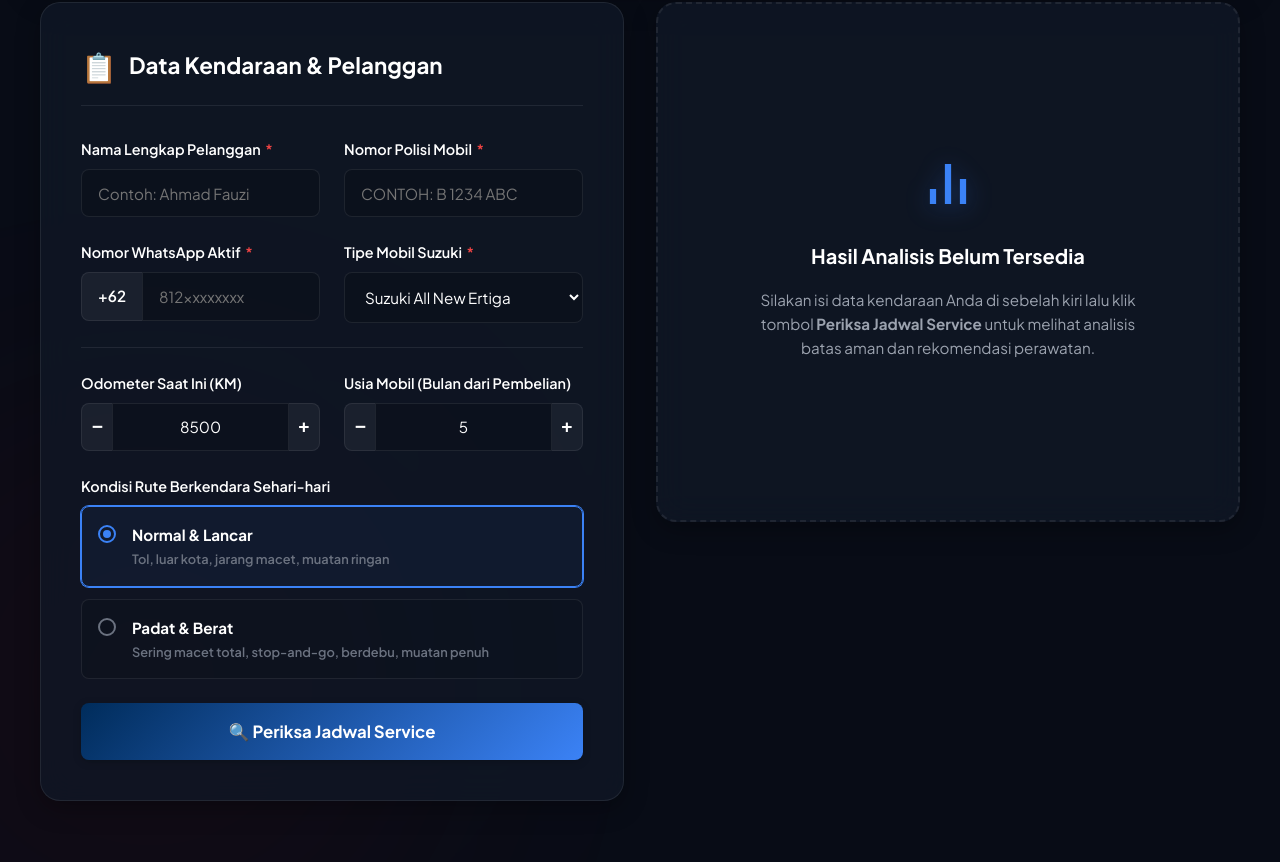
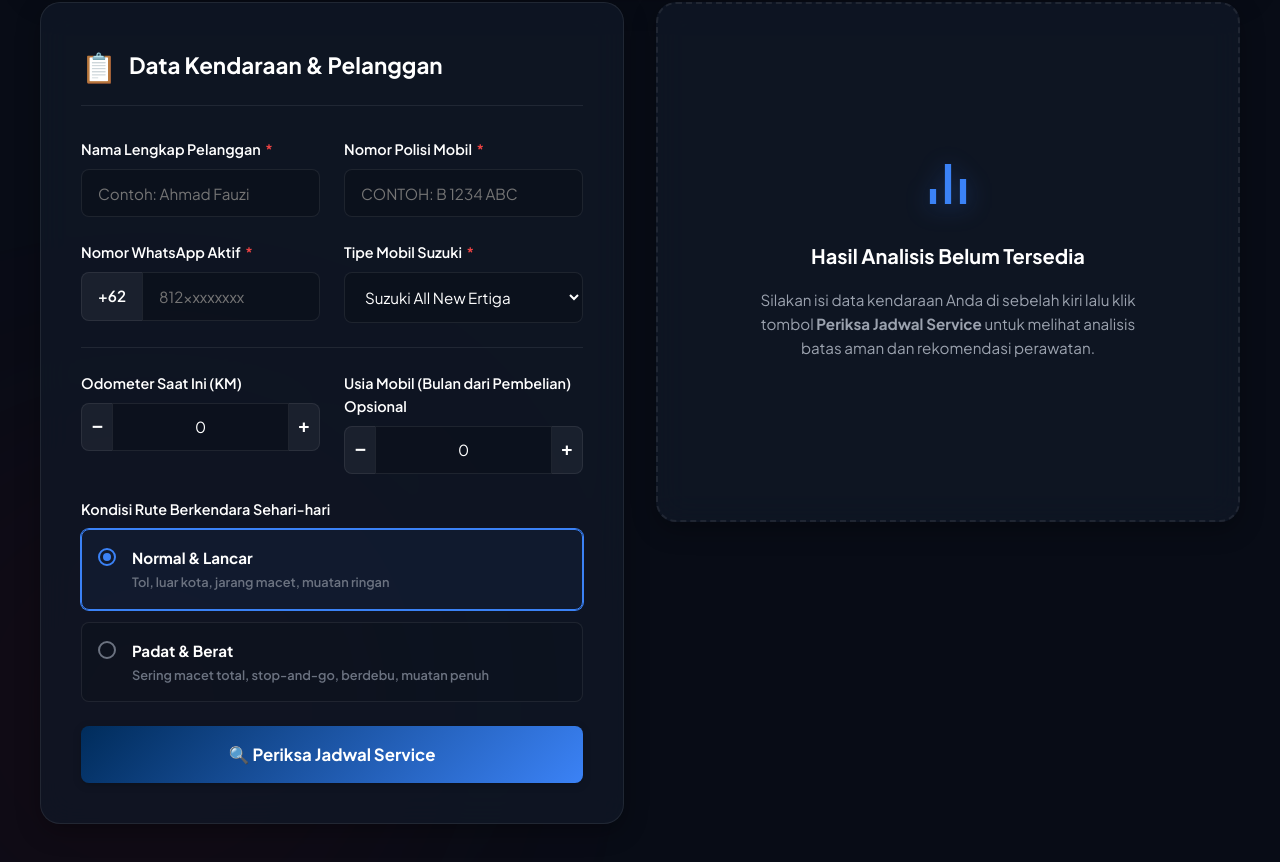
Before and after one commit to servicesbtjakarta-create/Suzuki-Service-Assistant, a website: page public/index.html in a window 1280 px wide. Shown: the part 700-1562 px from the top of the page. Drawn offline with Linux system fonts and the light colour scheme; no server answers.

Commit message:
Update index.html

```diff
--- a/public/index.html
+++ b/public/index.html
@@ -99,15 +99,15 @@
                             <label for="odometer">Odometer Saat Ini (KM)</label>
                             <div class="number-input-wrapper">
                                 <button type="button" class="num-step-btn minus" id="odometer-minus">−</button>
-                                <input type="number" id="odometer" name="odometer" min="0" value="8500" step="500">
+                                <input type="number" id="odometer" name="odometer" min="0" value="0" step="500">
                                 <button type="button" class="num-step-btn plus" id="odometer-plus">+</button>
                             </div>
                         </div>
                         <div class="input-group">
-                            <label for="bulan">Usia Mobil (Bulan dari Pembelian)</label>
+                            <label for="bulan">Usia Mobil (Bulan dari Pembelian) Opsional</label>
                             <div class="number-input-wrapper">
                                 <button type="button" class="num-step-btn minus" id="bulan-minus">−</button>
-                                <input type="number" id="bulan" name="bulan" min="0" value="5" step="1">
+                                <input type="number" id="bulan" name="bulan" min="0" value="0" step="1">
                                 <button type="button" class="num-step-btn plus" id="bulan-plus">+</button>
                             </div>
                         </div>
```
